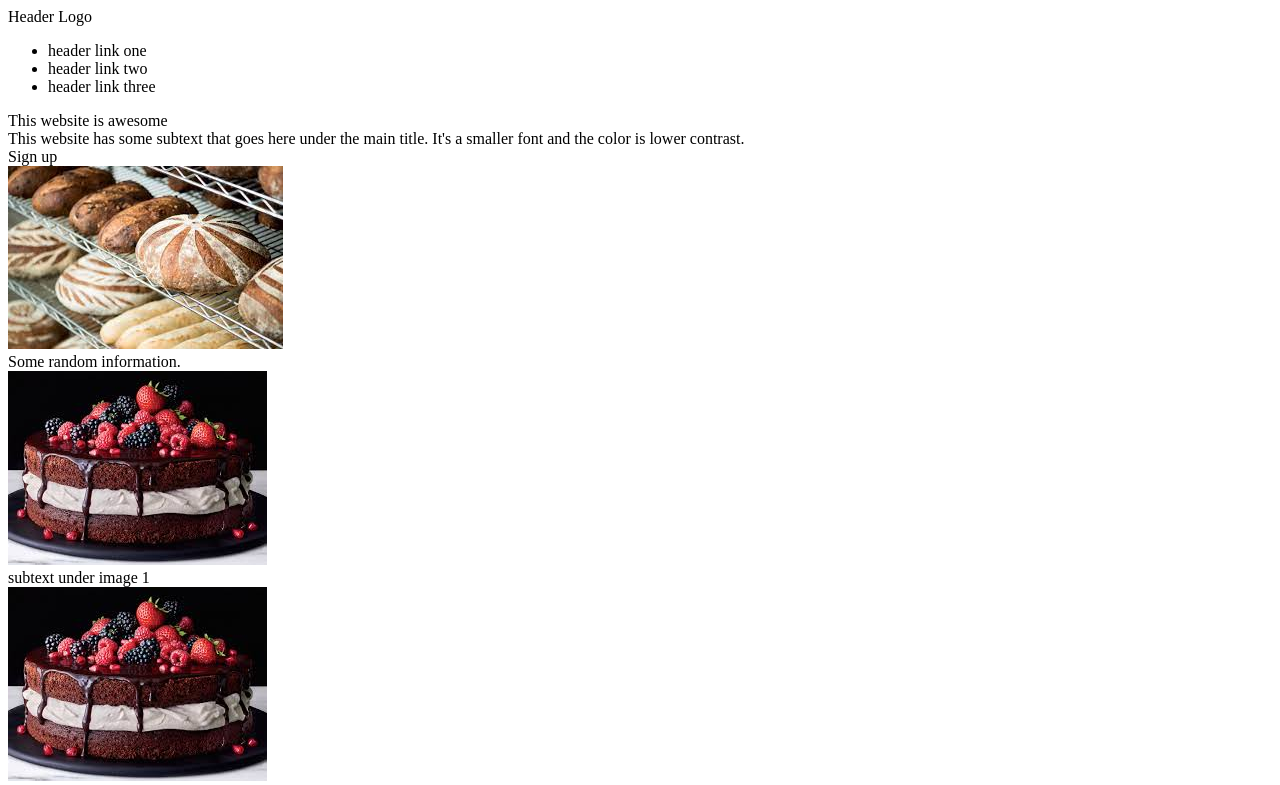
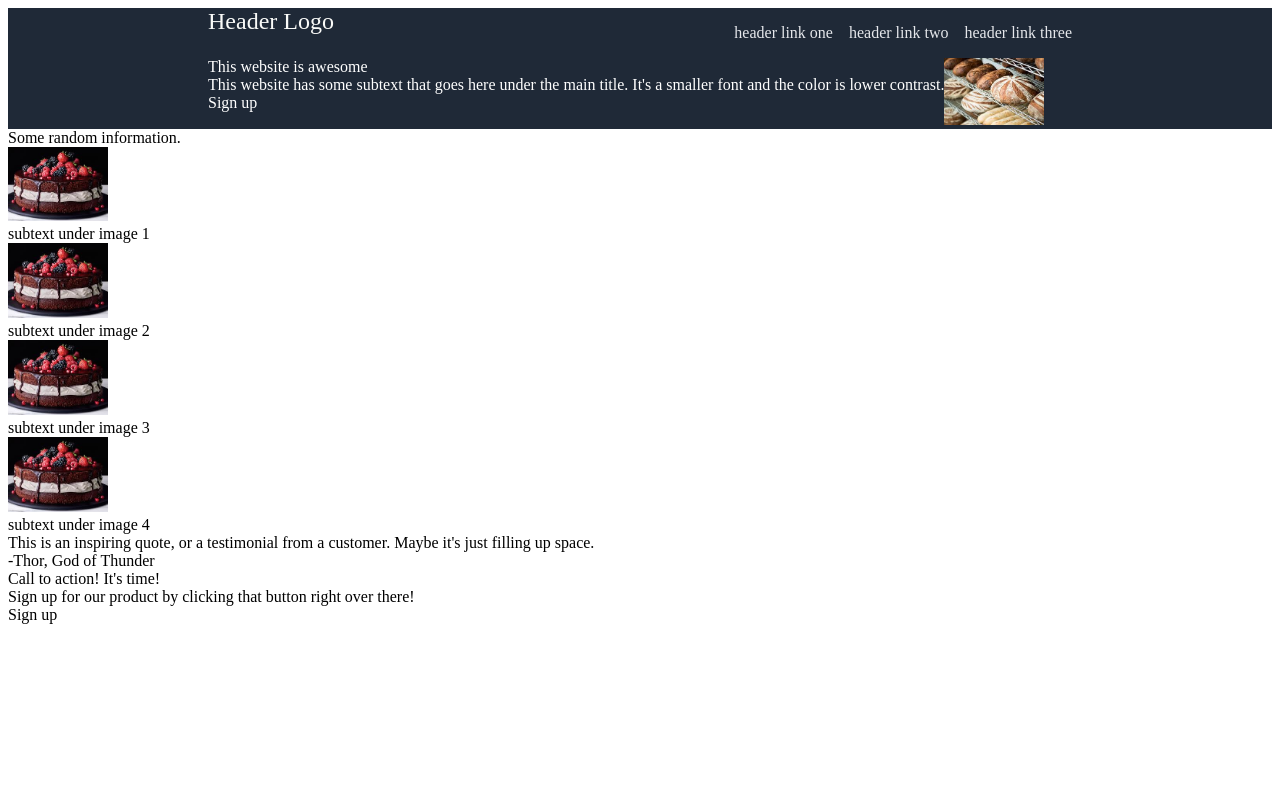
Before and after one commit to nhidlay/landingPage, a plain HTML site: page index.html in a window 1280 px wide. Shown: the top 785 px of the page. Drawn offline with Linux system fonts and the light colour scheme.

Commit message:
added background color and padding to the hero section

```diff
--- a/index.html
+++ b/index.html
@@ -5,22 +5,31 @@
     <meta http-equiv="X-UA-Compatible" content="IE=edge">
     <meta name="viewport" content="width=device-width, initial-scale=1.0">
     <title>Landing Page</title>
+    <link rel="stylesheet" href="style.css">
 </head>
 <body>
-    <div>Header Logo</div>
+    <div class="header">
+        <div class="header-logo">Header Logo</div>
+        <div class="header-links">
             <ul>
                 <li>header link one</li>
                 <li>header link two</li>
                 <li>header link three</li>
             </ul>
+        </div>
+    </div>
 
-
+    <div class="hero">
+        <div class="hero-left">
             <div>This website is awesome</div>
             <div>This website has some subtext that goes here under the main title.  It's a smaller font and the color is lower contrast.</div>
             <div>Sign up</div>
+        </div>
+        <div class="hero-right">
             <img src="images/bread.jpeg">
-
-
+        </div>
+    </div>
+    <div class="information">
         <div>Some random information.</div>
         <img src="images/cake.jpeg">
         <div>subtext under image 1</div>
@@ -30,16 +39,16 @@
         <div>subtext under image 3</div>
         <img src="images/cake.jpeg">
         <div>subtext under image 4</div>
-
-
+    </div>
+    <div class="quote">
         <div>This is an inspiring quote, or a testimonial from a customer.  Maybe it's just filling up space.</div>
         <div>-Thor, God of Thunder</div>
-
-
+    </div>
+    <div class="call-to-action">
         <div>Call to action!  It's time!</div>
         <div>Sign up for our product by clicking that button right over there!</div>
         <div>Sign up</div>
-
+    </div>
 
 </body>
 </html>
--- a/style.css
+++ b/style.css
@@ -0,0 +1,55 @@
+body {
+    display: flex;
+    flex-direction: column;
+    //background-color: #1F2937;
+}
+
+img {
+    width: 100px;
+}
+
+.header {
+    display: flex;
+    flex-direction: row;
+    justify-content: space-between;
+    padding-left: 200px;
+    padding-right: 200px;
+    background-color: #1F2937
+}
+
+.hero {
+    display: flex;
+    flex-direction: row;
+    color: white;
+    background-color: #1F2937
+}
+
+.hero-left {
+    display: flex;
+    flex-direction: column;
+    padding-left: 200px;
+}
+
+.hero-right {
+    padding-right: 200px;
+}
+
+.header-links {
+    color: #E5E7EB;
+}
+
+ul {
+    display: flex;
+    flex-direction: row;
+    list-style-type: none;
+    gap: 16px;
+}
+
+.header-logo {
+    font-size: 24px;
+    color: #F9FAF8;
+}
+
+.information .call-to-action {
+    background-color: white;
+}
```
Lines whose indentation alone changed are shown as unchanged.
